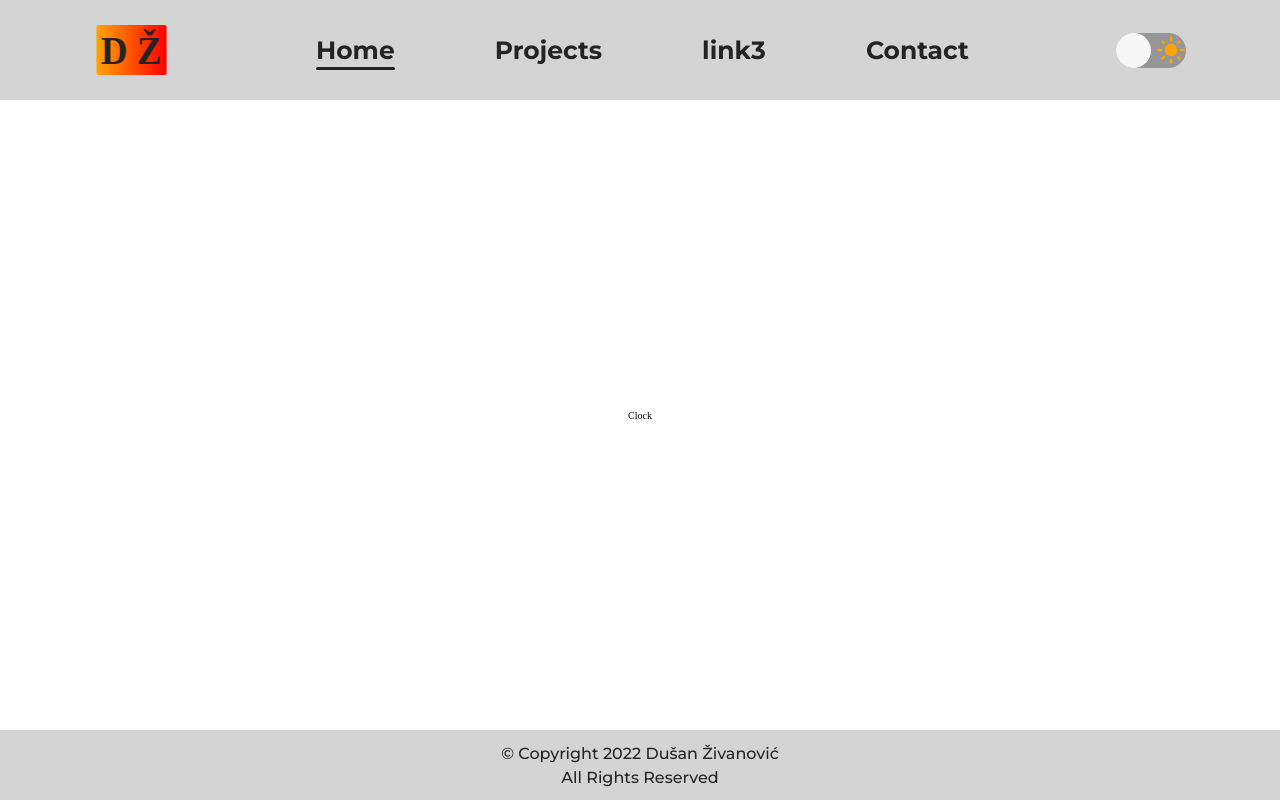
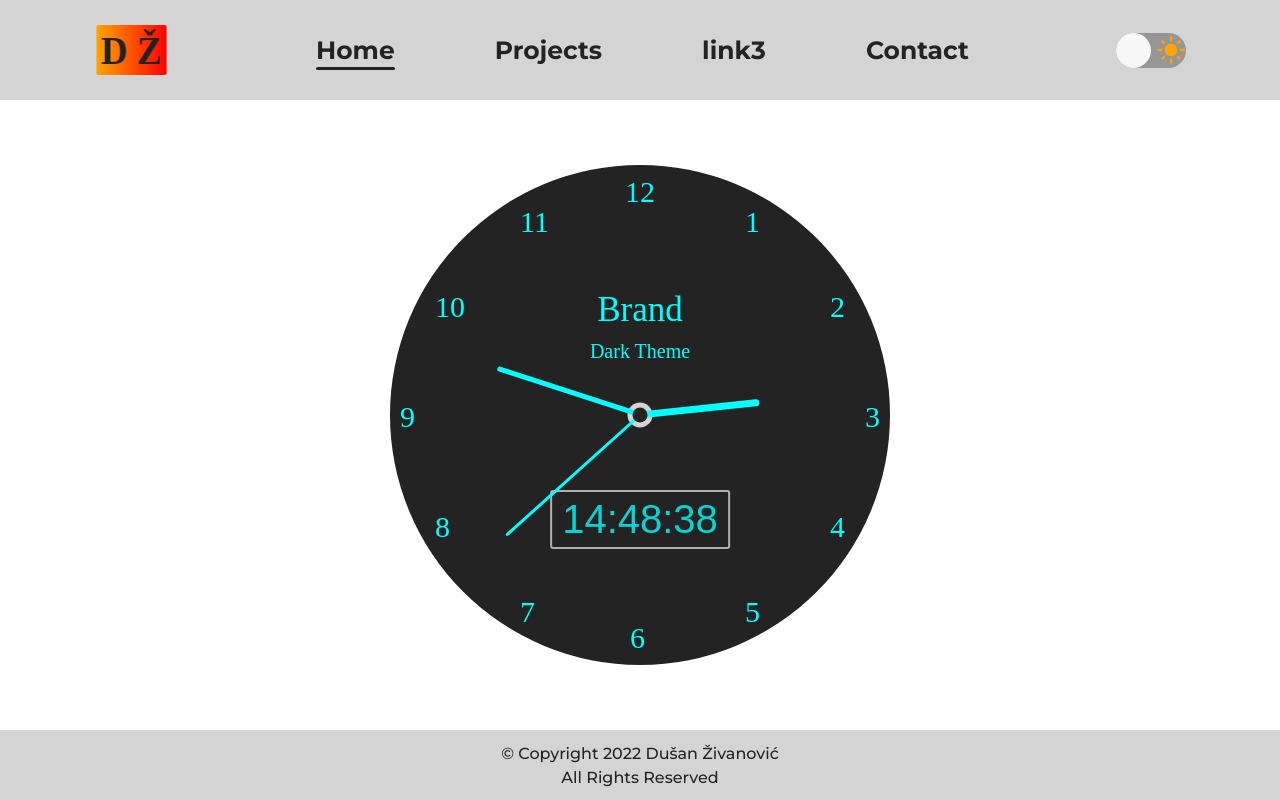
Before and after one commit to Dusan95z/dusanzivanovic, a React (Create React App) app: page / in a window 1280 px wide. Built offline with nearby package versions, Linux system fonts and the light colour scheme.

Commit message:
clock added

```diff
--- a/src/features/Clock/Clock.jsx
+++ b/src/features/Clock/Clock.jsx
@@ -1,7 +1,53 @@
 import './_clock.scss';
+import { useState } from 'react';
+import DigitalClock from './DigitalClock';
 
 const Clock = () => {
-  return <div className='clock'>Clock</div>;
+  const [seconds, setSeconds] = useState(new Date().getSeconds() * 6);
+  const [minutes, setMinutes] = useState(new Date().getMinutes() * 6);
+  const [hours, setHours] = useState(
+    new Date().getMinutes() / 2 + new Date().getHours() * 30
+  );
+
+  setInterval(() => {
+    setSeconds(new Date().getSeconds() * 6);
+    setMinutes(new Date().getMinutes() * 6);
+    setHours(new Date().getMinutes() / 2 + new Date().getHours() * 30);
+  }, 1000);
+
+  return (
+    <div className='clock'>
+      <p className='clock-name-top'>Brand</p>
+      <p className='clock-name-bottom'>Dark Theme</p>
+      <div className='clock-center-bottom'></div>
+      <div className='clock-number clock-number-1'>1</div>
+      <div className='clock-number clock-number-2'>2</div>
+      <div className='clock-number clock-number-3'>3</div>
+      <div className='clock-number clock-number-4'>4</div>
+      <div className='clock-number clock-number-5'>5</div>
+      <div className='clock-number clock-number-6'>6</div>
+      <div className='clock-number clock-number-7'>7</div>
+      <div className='clock-number clock-number-8'>8</div>
+      <div className='clock-number clock-number-9'>9</div>
+      <div className='clock-number clock-number-10'>10</div>
+      <div className='clock-number clock-number-11'>11</div>
+      <div className='clock-number clock-number-12'>12</div>
+      <DigitalClock />
+      <div
+        className='clock-hour'
+        style={{ transform: `translateX(-50%) rotate(${hours}deg)` }}
+      ></div>
+      <div
+        className='clock-minute'
+        style={{ transform: `translateX(-50%) rotate(${minutes}deg)` }}
+      ></div>
+      <div
+        className='clock-second'
+        style={{ transform: `translateX(-50%) rotate(${seconds}deg)` }}
+      ></div>
+      <div className='clock-center-top'></div>
+    </div>
+  );
 };
 
 export default Clock;
--- /dev/null
+++ b/src/features/Clock/DigitalClock.jsx
@@ -0,0 +1,29 @@
+const DigitalClock = () => {
+  let hoursDigital = new Date().getHours().toLocaleString();
+  let minutesDigital = new Date().getHours().toLocaleString();
+  let secondsDigital;
+
+  if (new Date().getHours() < 10) {
+    hoursDigital = '0' + new Date().getHours();
+  } else {
+    hoursDigital = new Date().getHours().toLocaleString();
+  }
+
+  if (new Date().getMinutes() < 10) {
+    minutesDigital = '0' + new Date().getMinutes();
+  } else {
+    minutesDigital = new Date().getMinutes().toLocaleString();
+  }
+
+  if (new Date().getSeconds() < 10) {
+    secondsDigital = '0' + new Date().getSeconds();
+  } else {
+    secondsDigital = new Date().getSeconds().toLocaleString();
+  }
+
+  const time = hoursDigital + ':' + minutesDigital + ':' + secondsDigital;
+
+  return <div className='clock-digital'>{time}</div>;
+};
+
+export default DigitalClock;
--- a/src/features/Clock/_clock.scss
+++ b/src/features/Clock/_clock.scss
@@ -1 +1,151 @@
 @import '../../assets/variables';
+
+.clock {
+  width: 50rem;
+  height: 50rem;
+  background-color: #232323;
+  border-radius: 50%;
+  position: relative;
+
+  &-name-top {
+    color: cyan;
+    font-size: 3.5rem;
+    font-family: cursive;
+    position: absolute;
+    top: 25%;
+    left: 50%;
+    transform: translateX(-50%);
+  }
+
+  &-name-bottom {
+    color: cyan;
+    font-size: 2rem;
+    font-family: cursive;
+    position: absolute;
+    top: 35%;
+    left: 50%;
+    transform: translateX(-50%);
+  }
+
+  &-center-bottom {
+    width: 2.5rem;
+    height: 2.5rem;
+    background-color: #d4d4d4;
+    border-radius: 50%;
+    @include positionAbsoluteCenter;
+  }
+
+  &-center-top {
+    width: 1.5rem;
+    height: 1.5rem;
+    background-color: #232323;
+    border-radius: 50%;
+    @include positionAbsoluteCenter;
+  }
+
+  &-digital {
+    padding: 0.5rem 1rem;
+    background-color: #232323;
+    border: 2px solid #d4d4d4;
+    border-radius: 3px;
+    display: flex;
+    align-items: center;
+    justify-content: center;
+    font-size: 4rem;
+    font-family: sans-serif;
+    color: cyan;
+    position: absolute;
+    top: 65%;
+    left: 50%;
+    opacity: 0.8;
+    transform: translateX(-50%);
+  }
+
+  &-hour {
+    width: 0.7rem;
+    height: 12rem;
+    background-color: cyan;
+    border-radius: 5px;
+    position: absolute;
+    top: 26%;
+    left: 50%;
+    transform-origin: bottom;
+  }
+
+  &-minute {
+    width: 0.45rem;
+    height: 15rem;
+    background-color: cyan;
+    border-radius: 5px;
+    position: absolute;
+    top: 20%;
+    left: 50%;
+    transform-origin: bottom;
+  }
+
+  &-second {
+    width: 0.3rem;
+    height: 18rem;
+    background-color: cyan;
+    border-radius: 5px;
+    position: absolute;
+    top: 14%;
+    left: 50%;
+    transform-origin: bottom;
+  }
+
+  &-number {
+    font-size: 3rem;
+    color: cyan;
+    position: absolute;
+
+    &-1 {
+      top: 4rem;
+      right: 13rem;
+    }
+    &-2 {
+      top: 12.5rem;
+      right: 4.5rem;
+    }
+    &-3 {
+      top: 23.5rem;
+      right: 1rem;
+    }
+    &-4 {
+      top: 34.5rem;
+      right: 4.5rem;
+    }
+    &-5 {
+      top: 43rem;
+      right: 13rem;
+    }
+    &-6 {
+      bottom: 1rem;
+      left: 24rem;
+    }
+    &-7 {
+      top: 43rem;
+      left: 13rem;
+    }
+    &-8 {
+      top: 34.5rem;
+      left: 4.5rem;
+    }
+    &-9 {
+      top: 23.5rem;
+      left: 1rem;
+    }
+    &-10 {
+      top: 12.5rem;
+      left: 4.5rem;
+    }
+    &-11 {
+      top: 4rem;
+      left: 13rem;
+    }
+    &-12 {
+      top: 1rem;
+      left: 23.5rem;
+    }
+  }
+}
```
